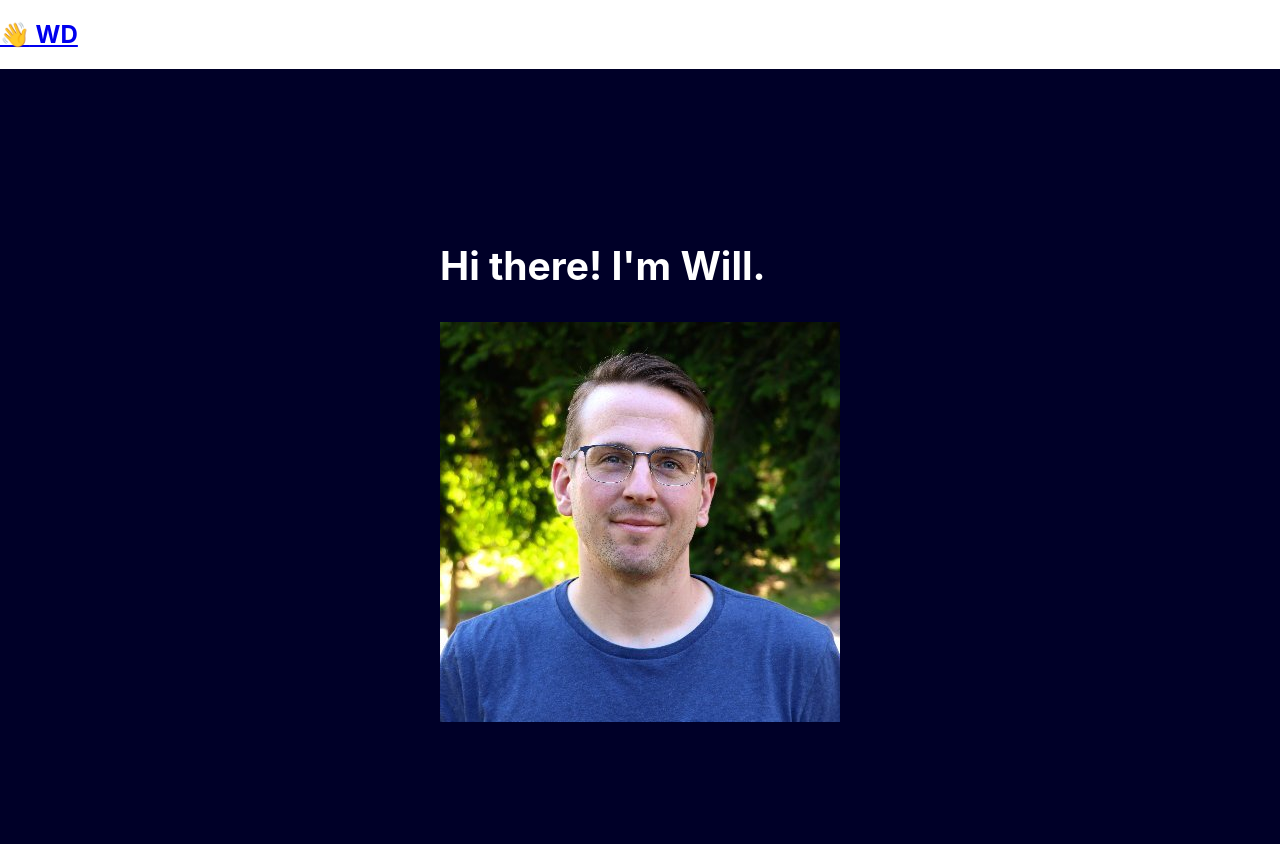
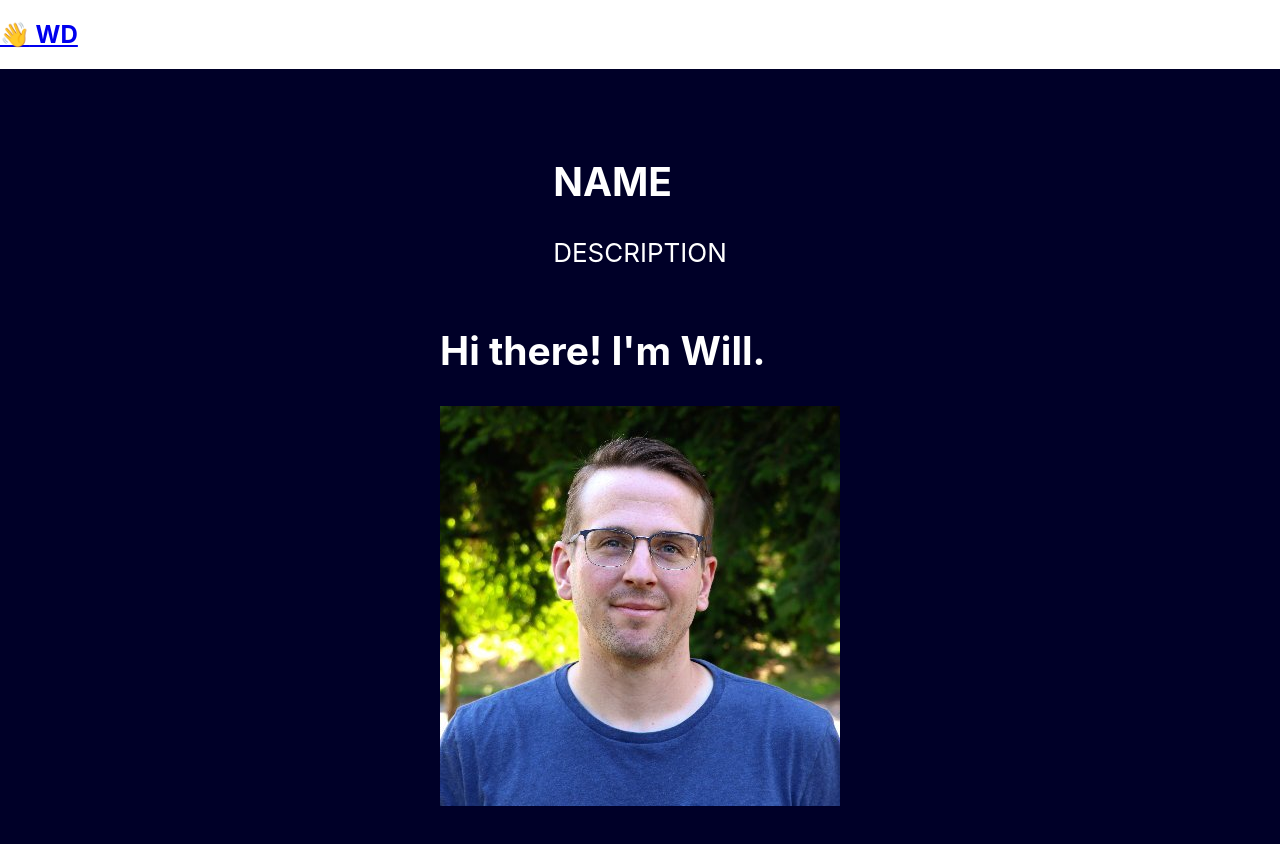
Before and after one commit to willdarkins/portfolio_darkins, a React (Create React App) app: page / in a window 1280 px wide. Shown: the top 844 px of the page. Built offline with nearby package versions, Linux system fonts and the light colour scheme.

Commit message:
added some text to the projects componenet and imported to App.js

```diff
--- a/src/App.js
+++ b/src/App.js
@@ -1,6 +1,7 @@
 import React from 'react';
 import About from './components/About';
 import Nav from './components/Nav';
+import Projects from './components/Projects';
 import './App.css';
 
 function App() {
@@ -8,6 +9,7 @@ function App() {
     <>
     <Nav />
       <main className='App-header'>
+        <Projects />
         <About />
       </main>
     </>
--- a/src/components/Projects/index.js
+++ b/src/components/Projects/index.js
@@ -2,9 +2,10 @@ import React from 'react'
 
 function Projects() {
     return (
-        <>
-
-        </>
+        <section>
+            <h1>NAME</h1>
+            <p>DESCRIPTION</p>
+        </section>
     )
 }
 
```
